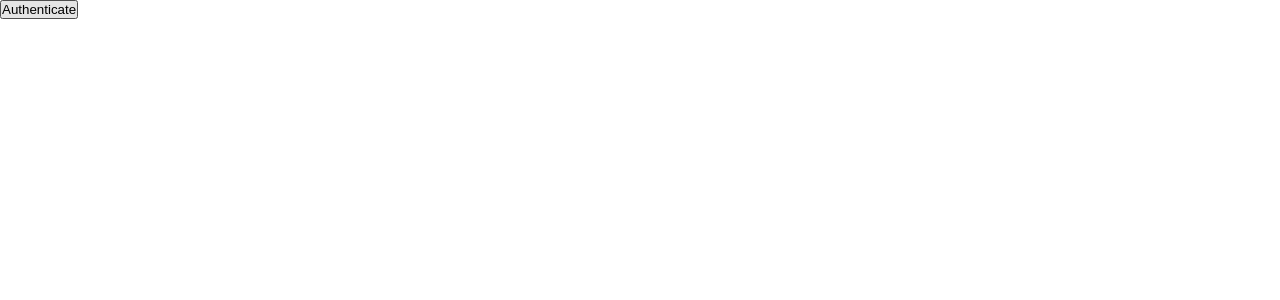
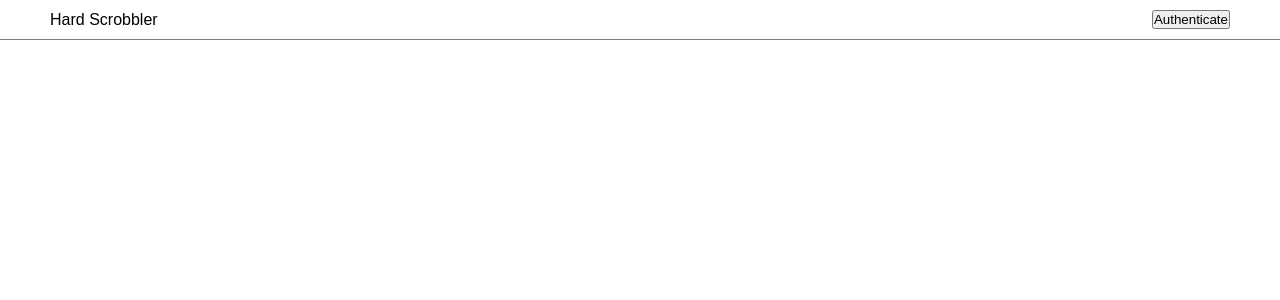
Before and after one commit to IrvingWash/iron-worker, a React app: page / in a window 1280 px wide. Shown: the top 300 px of the page. Built offline with nearby package versions, Linux system fonts and the light colour scheme; no server answers.

Commit message:
implement header component

```diff
--- a/src/app.tsx
+++ b/src/app.tsx
@@ -1,15 +1,19 @@
 import React from 'react';
 import { ILastFM, LastFM } from './last-fm/last-fm';
 import { ILastFMAuthorizationProvider } from './last-fm/last-fm-authorization-provider';
+import { ILastFMCredentialStorage, LastFMCredentialStorage } from './last-fm/last-fm-credential-storage';
+import { Header } from './ui-kit/header';
 
 interface AppProps {}
 
 interface AppState {
 	isAuthenticated: boolean;
 	isAuthorized: boolean;
+	username: string | null;
 }
 
 export class App extends React.Component<AppProps, AppState> {
+	private readonly _lastFMCredentialStorage: ILastFMCredentialStorage;
 	private readonly _lastFM: ILastFM;
 	private readonly _lastFMAuthorizationProvider: ILastFMAuthorizationProvider;
 
@@ -19,30 +23,31 @@ export class App extends React.Component<AppProps, AppState> {
 		this.state = {
 			isAuthenticated: false,
 			isAuthorized: false,
+			username: null,
 		};
 
-		this._lastFM = new LastFM();
+		this._lastFMCredentialStorage = new LastFMCredentialStorage();
+
+		this._lastFM = new LastFM(this._lastFMCredentialStorage);
 		this._lastFMAuthorizationProvider = this._lastFM.getAuthorizationProvider();
 	}
 
 	public override componentDidMount(): void {
-		this.setState({ isAuthenticated: this._lastFMAuthorizationProvider.checkIsAuthenticated() });
+		this.setState({
+			isAuthenticated: this._lastFMAuthorizationProvider.checkIsAuthenticated(),
+			username: this._lastFMCredentialStorage.load()?.session.name ?? null,
+		});
 	}
 
 	public override render(): JSX.Element {
 		return (
-			<div>
-				{
-					!this.state.isAuthenticated
-					&& !this.state.isAuthorized
-					&& <button onClick={ this._authenticate }>Authenticate</button>
-				}
-				{
-					this.state.isAuthenticated
-					&& !this.state.isAuthorized
-					&& <button onClick={ this._authorize }>Authorize</button>
-				}
-			</div>
+			<Header
+				isAuthenticated={ this.state.isAuthenticated }
+				isAuthorized={ this.state.isAuthorized }
+				username={ this.state.username }
+				authenticate={ this._authenticate }
+				authorize={ this._authorize }
+			/>
 		);
 	}
 
@@ -53,6 +58,9 @@ export class App extends React.Component<AppProps, AppState> {
 	private _authorize = async (): Promise<void> => {
 		await this._lastFMAuthorizationProvider.authorize();
 
-		this.setState({ isAuthorized: this._lastFMAuthorizationProvider.checkIsAuthorized() });
+		this.setState({
+			isAuthorized: this._lastFMAuthorizationProvider.checkIsAuthorized(),
+			username: this._lastFMCredentialStorage.load()?.session.name ?? null,
+		});
 	};
 }
--- a/src/last-fm/last-fm.ts
+++ b/src/last-fm/last-fm.ts
@@ -18,10 +18,10 @@ export class LastFM implements ILastFM {
 	private readonly _credentialStorage: ILastFMCredentialStorage;
 	private readonly _authorizationProvider: ILastFMAuthorizationProvider;
 
-	public constructor() {
+	public constructor(credentialStorage: ILastFMCredentialStorage) {
 		this._callSigner = new LastFMCallSigner({ sharedSecret: this._sharedSecret });
 
-		this._credentialStorage = new LastFMCredentialStorage();
+		this._credentialStorage = credentialStorage;
 
 		this._authorizationProvider = new LastFMAuthorizationProvider({
 			apiKey: this._apiKey,
--- /dev/null
+++ b/src/ui-kit/header.scss
@@ -0,0 +1,7 @@
+.header {
+	display: flex;
+	justify-content: space-between;
+	align-items: center;
+	padding: 10px 50px;
+	border-bottom: 1px solid gray;
+}
--- /dev/null
+++ b/src/ui-kit/header.tsx
@@ -0,0 +1,33 @@
+import React from 'react';
+
+import * as s from './header.scss';
+
+interface HeaderProps {
+	isAuthenticated: boolean;
+	isAuthorized: boolean;
+	username: string | null;
+
+	authenticate(): void;
+	authorize(): Promise<void>;
+}
+
+export function Header(props: HeaderProps): JSX.Element {
+	const {
+		isAuthenticated,
+		isAuthorized,
+		username,
+		authenticate,
+		authorize,
+	} = props;
+
+	return (
+		<header className={ s.header }>
+			<div>Hard Scrobbler</div>
+			<div>
+				{ !isAuthenticated && !isAuthorized && <button onClick={ authenticate }>Authenticate</button> }
+				{ isAuthorized && <button onClick={ authorize }>Authorize</button> }
+				<h4>{ username }</h4>
+			</div>
+		</header>
+	);
+}
```
